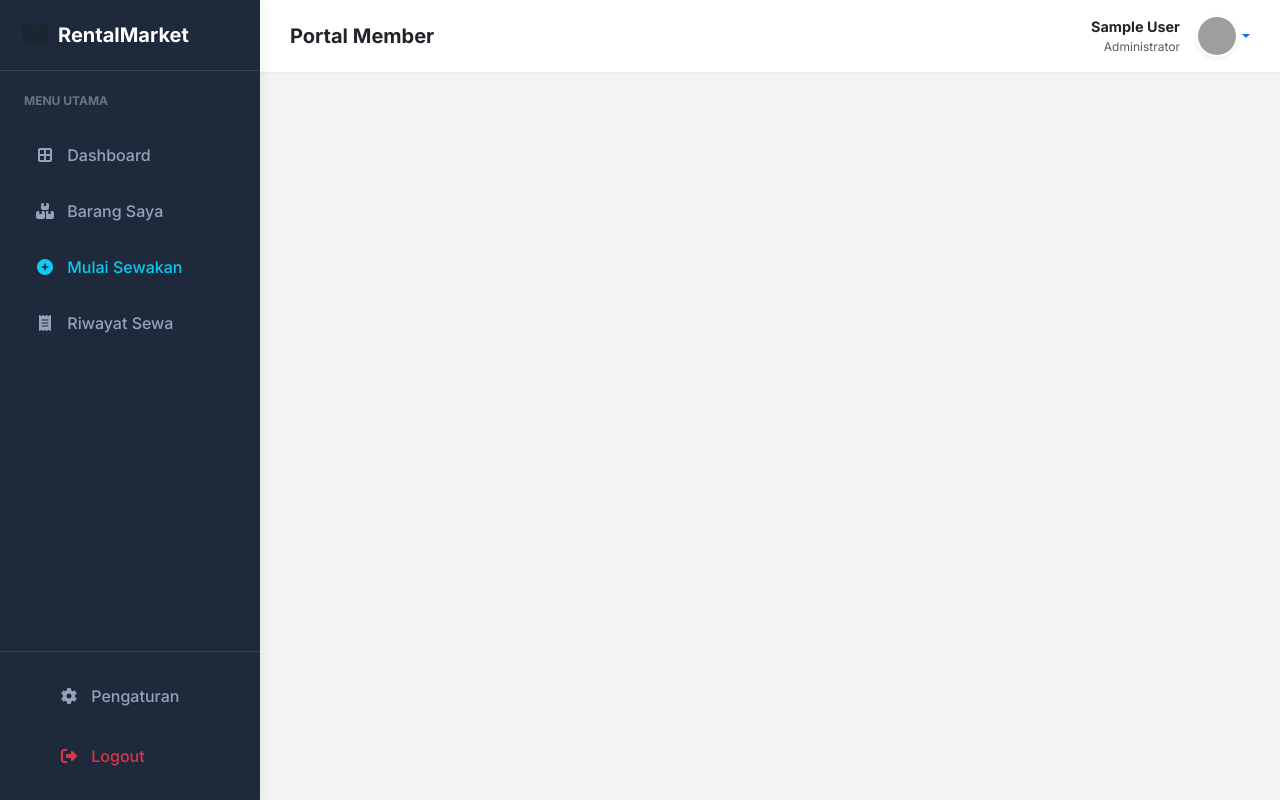
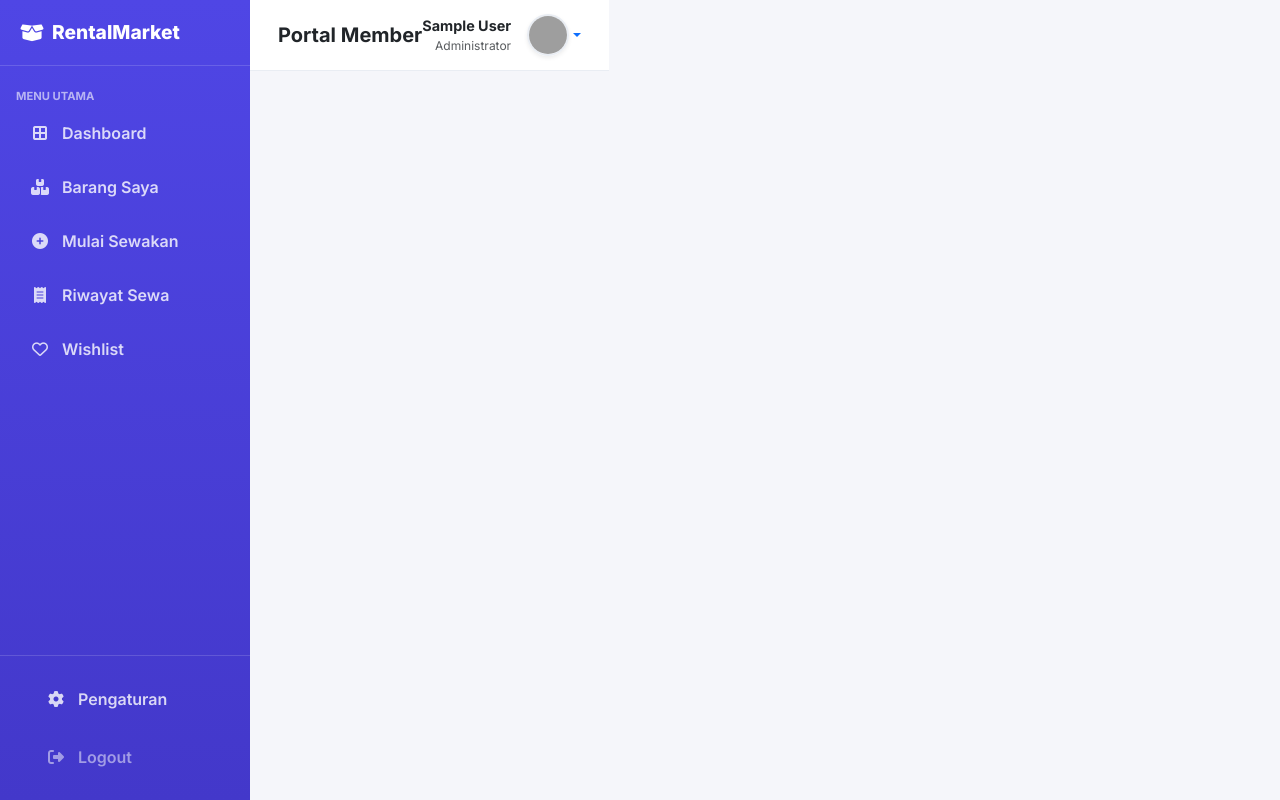
Before and after one commit to Anjayjj/rental_marketplace, a PHP site: the page made by rental_marketplace/app/views/templates/header_user.php in a window 1280 px wide. Run offline with PHP 8.4, Linux system fonts and the light colour scheme; the template is opened without the code that fills it, so the values that code supplies are empty; the visitor is signed in with stand-in values (Sample User, id 1); some libraries are stand-ins or nearby versions; grey boxes are pictures that could not be loaded.

Commit message:
style(ui): update header templates and integrate global stylesheet
Refactor the admin and user header templates to improve styling consistency.
- Update admin sidebar colors to a modern indigo theme.
- Link the global `style.css` in the admin header.
- Simplify the user header template by removing inline styles in favor of the external stylesheet.

```diff
--- a/rental_marketplace/app/views/templates/header_user.php
+++ b/rental_marketplace/app/views/templates/header_user.php
@@ -3,95 +3,65 @@
 <head>
     <meta charset="UTF-8">
     <meta name="viewport" content="width=device-width, initial-scale=1.0">
-    <title><?= $data['title'] ?? 'Rental Marketplace'; ?></title>
+    <title><?= $data['title'] ?? 'RentalMarket'; ?> | RentalMarket</title>
+    <link href="https://fonts.googleapis.com/css2?family=Inter:wght@400;500;600;700;800&display=swap" rel="stylesheet">
     <link href="https://cdn.jsdelivr.net/npm/bootstrap@5.3.0/dist/css/bootstrap.min.css" rel="stylesheet">
     <link rel="stylesheet" href="https://cdnjs.cloudflare.com/ajax/libs/font-awesome/6.4.0/css/all.min.css">
-
+    <link rel="stylesheet" href="<?= BASEURL; ?>/assets/css/style.css">
     <style>
-        @import url('https://fonts.googleapis.com/css2?family=Inter:wght@400;500;600;700&display=swap');
-
-        body { font-family: 'Inter', sans-serif !important; background-color: #f3f4f6 !important; overflow-x: hidden; }
-
-        /* --- STYLING SIDEBAR FIXED --- */
-        #sidebar { width: 260px; height: 100vh; position: fixed; top: 0; left: 0; background-color: #1e293b; z-index: 1000; display: flex; flex-direction: column; box-shadow: 4px 0 10px rgba(0,0,0,0.05); }
-        .sidebar-brand { padding: 20px; font-size: 1.25rem; font-weight: 700; color: #fff; text-decoration: none; border-bottom: 1px solid #334155; }
-        .nav-sidebar .nav-link { color: #94a3b8; padding: 12px 20px; margin: 4px 15px; border-radius: 8px; transition: all 0.2s; font-weight: 500; }
-
-        /* UBAH WARNA SIDEBAR AKTIF JADI GELAP (Menghilangkan biru terang) */
-        .nav-sidebar .nav-link:hover, .nav-sidebar .nav-link.active { color: #fff; background-color: #334155; }
-
-        /* --- STYLING KONTEN UTAMA --- */
-        #main-content { margin-left: 260px; width: calc(100% - 260px); min-height: 100vh; display: flex; flex-direction: column; }
-        .top-navbar { background-color: #fff; padding: 15px 30px; display: flex; justify-content: space-between; align-items: center; box-shadow: 0 1px 3px rgba(0,0,0,0.05); }
-
-        /* --- SINKRONISASI WARNA DENGAN HALAMAN PUBLIK --- */
-        .bg-primary { background-color: #1a252f !important; }
-        .text-primary { color: #1a252f !important; }
-        .border-primary { border-color: #1a252f !important; }
-
-        .btn-primary { background-color: #1a252f !important; border-color: #1a252f !important; color: white !important;}
-        .btn-primary:hover { background-color: #2c3e50 !important; border-color: #2c3e50 !important; color: white !important;}
-
-        .btn-outline-primary { color: #1a252f !important; border-color: #1a252f !important; }
-        .btn-outline-primary:hover { background-color: #1a252f !important; border-color: #1a252f !important; color: white !important; }
-
-        /* Elemen Estetika Umum */
-        .card { border-radius: 12px !important; border: none !important; box-shadow: 0 4px 6px -1px rgba(0,0,0,0.05) !important; }
-        .btn { border-radius: 6px !important; font-weight: 500; }
-        .form-control, .form-select { border-radius: 6px !important; }
+        body { background-color: #f5f6fa !important; }
+        #sidebar { width: 250px; height: 100vh; position: fixed; top: 0; left: 0; background: linear-gradient(180deg,#4f46e5,#4338ca); z-index: 1030; display:flex; flex-direction:column; }
+        .sidebar-brand { padding:18px 20px; font-weight:800; font-size:1.2rem; color:#fff; text-decoration:none; border-bottom:1px solid rgba(255,255,255,.15); }
+        .nav-sidebar .nav-link { color:rgba(255,255,255,.8); padding:11px 18px; margin:4px 12px; border-radius:10px; font-weight:600; }
+        .nav-sidebar .nav-link:hover, .nav-sidebar .nav-link.active { color:#fff; background:rgba(255,255,255,.15); }
+        #main-content { margin-left:250px; min-height:100vh; display:flex; flex-direction:column; }
+        .top-navbar { background:#fff; padding:14px 28px; display:flex; justify-content:space-between; align-items:center; border-bottom:1px solid #e9edf3; }
+        .btn-primary { background-color:#4f46e5 !important; border-color:#4f46e5 !important; }
+        .btn-primary:hover { background-color:#4338ca !important; border-color:#4338ca !important; }
+        .text-primary { color:#4f46e5 !important; }
+        .bg-primary { background-color:#4f46e5 !important; }
+        .border-primary { border-color:#4f46e5 !important; }
     </style>
 </head>
 <body>
 
 <div class="d-flex">
-    <!-- 1. SIDEBAR KIRI (Statis / Fixed) -->
     <nav id="sidebar">
-        <a href="<?= BASEURL; ?>" class="sidebar-brand d-flex align-items-center">
-            <i class="fas fa-box-open text-primary me-2 fs-4"></i> RentalMarket
-        </a>
-
-        <div class="px-4 py-3">
-            <small class="text-uppercase text-secondary fw-bold" style="font-size: 0.75rem;">Menu Utama</small>
-        </div>
-
+        <a href="<?= BASEURL; ?>" class="sidebar-brand d-flex align-items-center"><i class="fas fa-box-open me-2"></i> RentalMarket</a>
+        <div class="px-3 pt-3"><small class="text-uppercase fw-bold" style="font-size:.7rem; color:rgba(255,255,255,.6);">Menu Utama</small></div>
         <ul class="nav nav-sidebar flex-column mb-auto">
-            <li class="nav-item"><a href="<?= BASEURL; ?>/user/dashboard" class="nav-link menu-link"><i class="fas fa-border-all fa-fw me-2"></i> Dashboard</a></li>
-            <li class="nav-item"><a href="<?= BASEURL; ?>/useritem/index" class="nav-link menu-link"><i class="fas fa-boxes fa-fw me-2"></i> Barang Saya</a></li>
-            <li class="nav-item"><a href="<?= BASEURL; ?>/useritem/create" class="nav-link menu-link text-info"><i class="fas fa-plus-circle fa-fw me-2"></i> Mulai Sewakan</a></li>
-            <li class="nav-item"><a href="<?= BASEURL; ?>/booking/saya" class="nav-link menu-link"><i class="fas fa-receipt fa-fw me-2"></i> Riwayat Sewa</a></li>
+            <li><a href="<?= BASEURL; ?>/user/dashboard" class="nav-link menu-link"><i class="fas fa-border-all fa-fw me-2"></i> Dashboard</a></li>
+            <li><a href="<?= BASEURL; ?>/useritem/index" class="nav-link menu-link"><i class="fas fa-boxes fa-fw me-2"></i> Barang Saya</a></li>
+            <li><a href="<?= BASEURL; ?>/useritem/create" class="nav-link menu-link"><i class="fas fa-plus-circle fa-fw me-2"></i> Mulai Sewakan</a></li>
+            <li><a href="<?= BASEURL; ?>/booking/saya" class="nav-link menu-link"><i class="fas fa-receipt fa-fw me-2"></i> Riwayat Sewa</a></li>
+            <li><a href="<?= BASEURL; ?>/user/wishlist" class="nav-link menu-link"><i class="far fa-heart fa-fw me-2"></i> Wishlist</a></li>
         </ul>
-
-        <div class="px-4 py-3 border-top" style="border-color: #334155 !important;">
+        <div class="px-3 py-3" style="border-top:1px solid rgba(255,255,255,.15);">
             <ul class="nav nav-sidebar flex-column">
-                <li class="nav-item"><a href="<?= BASEURL; ?>/user/settings" class="nav-link menu-link"><i class="fas fa-cog fa-fw me-2"></i> Pengaturan</a></li>
-                <li class="nav-item"><a href="<?= BASEURL; ?>/auth/logout" class="nav-link text-danger mt-2"><i class="fas fa-sign-out-alt fa-fw me-2"></i> Logout</a></li>
+                <li><a href="<?= BASEURL; ?>/user/settings" class="nav-link menu-link"><i class="fas fa-cog fa-fw me-2"></i> Pengaturan</a></li>
+                <li><a href="<?= BASEURL; ?>/auth/logout" class="nav-link text-white-50 mt-2"><i class="fas fa-sign-out-alt fa-fw me-2"></i> Logout</a></li>
             </ul>
         </div>
     </nav>
 
-    <!-- 2. KONTEN KANAN -->
     <div id="main-content">
-        <!-- Top Navbar -->
         <div class="top-navbar">
             <div class="d-flex align-items-center">
                 <h5 class="mb-0 fw-bold text-dark">Portal Member</h5>
             </div>
-
             <div class="dropdown">
                 <a href="#" class="d-flex align-items-center text-decoration-none dropdown-toggle" data-bs-toggle="dropdown">
                     <div class="text-end me-3 d-none d-md-block">
-                        <span class="d-block fw-bold text-dark" style="font-size: 0.9rem;"><?= $_SESSION['user_name']; ?></span>
-                        <span class="d-block text-muted" style="font-size: 0.75rem;"><?= $_SESSION['user_role'] == 'admin' ? 'Administrator' : 'Member'; ?></span>
+                        <span class="d-block fw-bold text-dark" style="font-size:.9rem;"><?= $_SESSION['user_name']; ?></span>
+                        <span class="d-block text-muted" style="font-size:.75rem;"><?= $_SESSION['user_role'] == 'admin' ? 'Administrator' : 'Member'; ?></span>
                     </div>
-                    <img src="<?= BASEURL; ?>/assets/uploads/avatars/<?= $_SESSION['user_avatar'] ?? 'default.png'; ?>" class="rounded-circle object-fit-cover shadow-sm" style="width: 42px; height: 42px; border: 2px solid #fff;">
+                    <img src="<?= BASEURL; ?>/assets/uploads/avatars/<?= $_SESSION['user_avatar'] ?? 'default.png'; ?>" class="rounded-circle object-fit-cover shadow-sm" style="width:42px;height:42px;border:2px solid #e9edf3;">
                 </a>
-                <ul class="dropdown-menu dropdown-menu-end shadow-sm border-0 mt-3 p-2" style="border-radius: 10px;">
-                    <li><a class="dropdown-item rounded" href="<?= BASEURL; ?>"><i class="fas fa-store fa-fw me-2 text-primary"></i> Kembali ke Katalog</a></li>
+                <ul class="dropdown-menu dropdown-menu-end shadow-sm border-0 mt-3 p-2" style="border-radius:12px;">
+                    <li><a class="dropdown-item rounded" href="<?= BASEURL; ?>"><i class="fas fa-store fa-fw me-2 text-brand"></i> Kembali ke Katalog</a></li>
                     <li><hr class="dropdown-divider"></li>
                     <li><a class="dropdown-item rounded text-danger" href="<?= BASEURL; ?>/auth/logout"><i class="fas fa-sign-out-alt fa-fw me-2"></i> Logout</a></li>
                 </ul>
             </div>
         </div>
-
-        <!-- Ruang Konten Utama (Ditutup di footer) -->
         <div class="p-4 p-md-5 flex-grow-1">
```
Also changed, not shown: rental_marketplace/app/views/templates/header_admin.php (+4 -3 lines).
